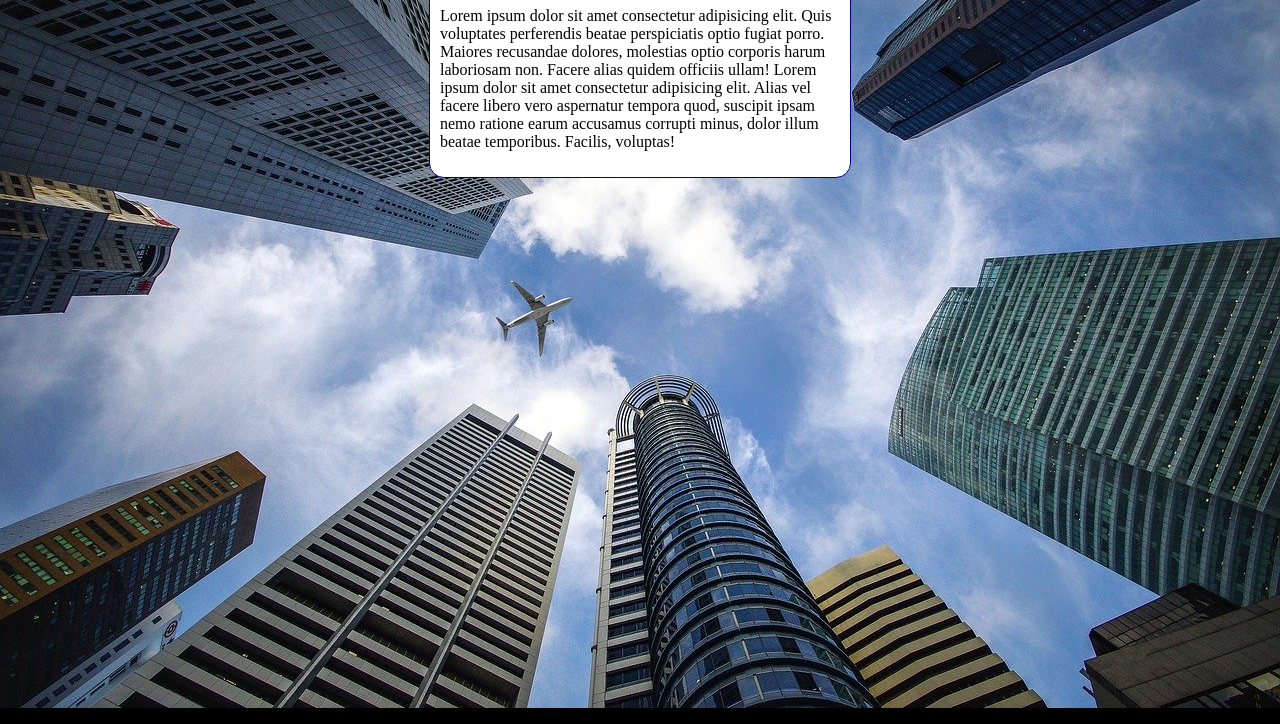
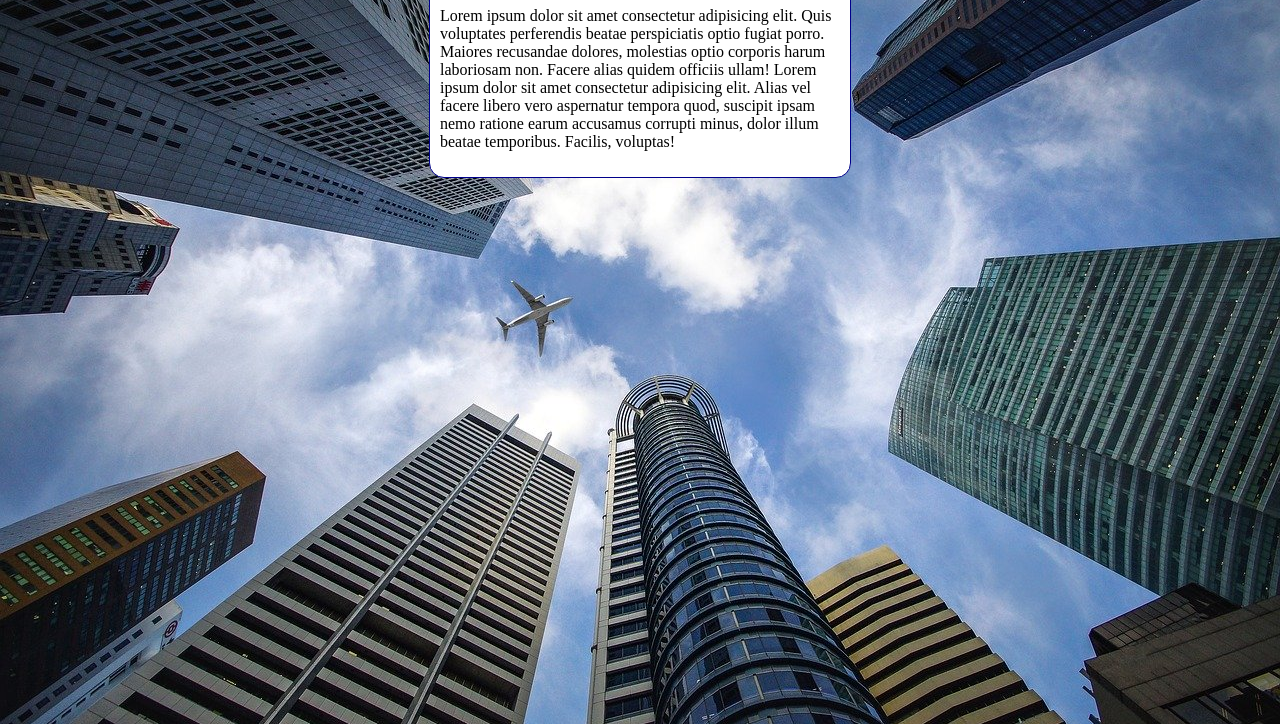
Before and after one commit to felipefrancalima/html-css, a plain HTML site: page exe/ex0022/fundo006.html in a window 1280 px wide. Shown: the part 92-816 px from the top of the page. Drawn offline with Linux system fonts and the light colour scheme.

Commit message:
Update fundo006.html

```diff
--- a/exe/ex0022/fundo006.html
+++ b/exe/ex0022/fundo006.html
@@ -6,10 +6,13 @@
     <title>Document</title>
     <style>
         body {
+            height: 100vh;
             background-color: black;
             background-image: url(imagens/wallpaper002.jpg);
             background-position: center top;
             background-repeat: no-repeat;
+            background-size: cover
+            ;
         }
 
         main {
```
